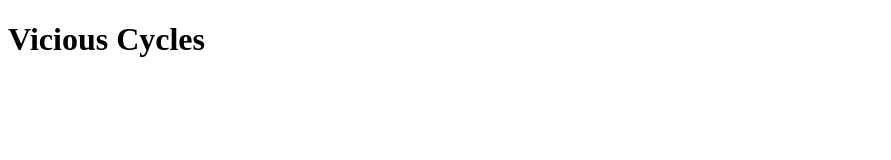
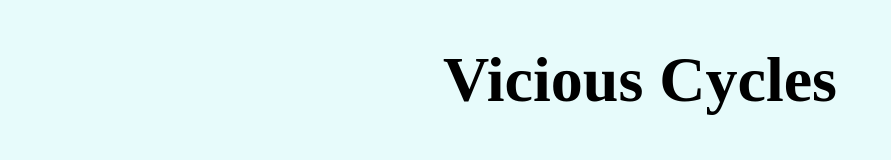
Before and after one commit to sam-smith-58/ViciousCyclesProject, a plain HTML site: page index.html in a window 1280 px wide. Shown: the whole page, without its empty margins (0-891 px from the left). Drawn offline with Linux system fonts and the light colour scheme.

Commit message:
Add files via upload

```diff
--- a/index.html
+++ b/index.html
@@ -5,6 +5,21 @@
     <meta http-equiv="X-UA-Compatible" content="IE=edge">
     <meta name="viewport" content="width=device-width, initial-scale=1.0">
     <title>Vicious Cycles</title>
+    <!-- note: cmd, plus, forward slash is keyboard shortcut for commenting -->
+    <!-- Lesson 11 github assignment -->
+    <style>
+        /* add color to body text */
+        body{
+            background-color:#E7FBFB ;
+        }
+        /* making text sized at 4em, aligned to center, and add color */
+        h1{
+            font-size: 4em;
+            text-align: center;
+            text-decoration-color: #010B5B;
+        }
+
+    </style>
 </head>
 <body>
 
```
